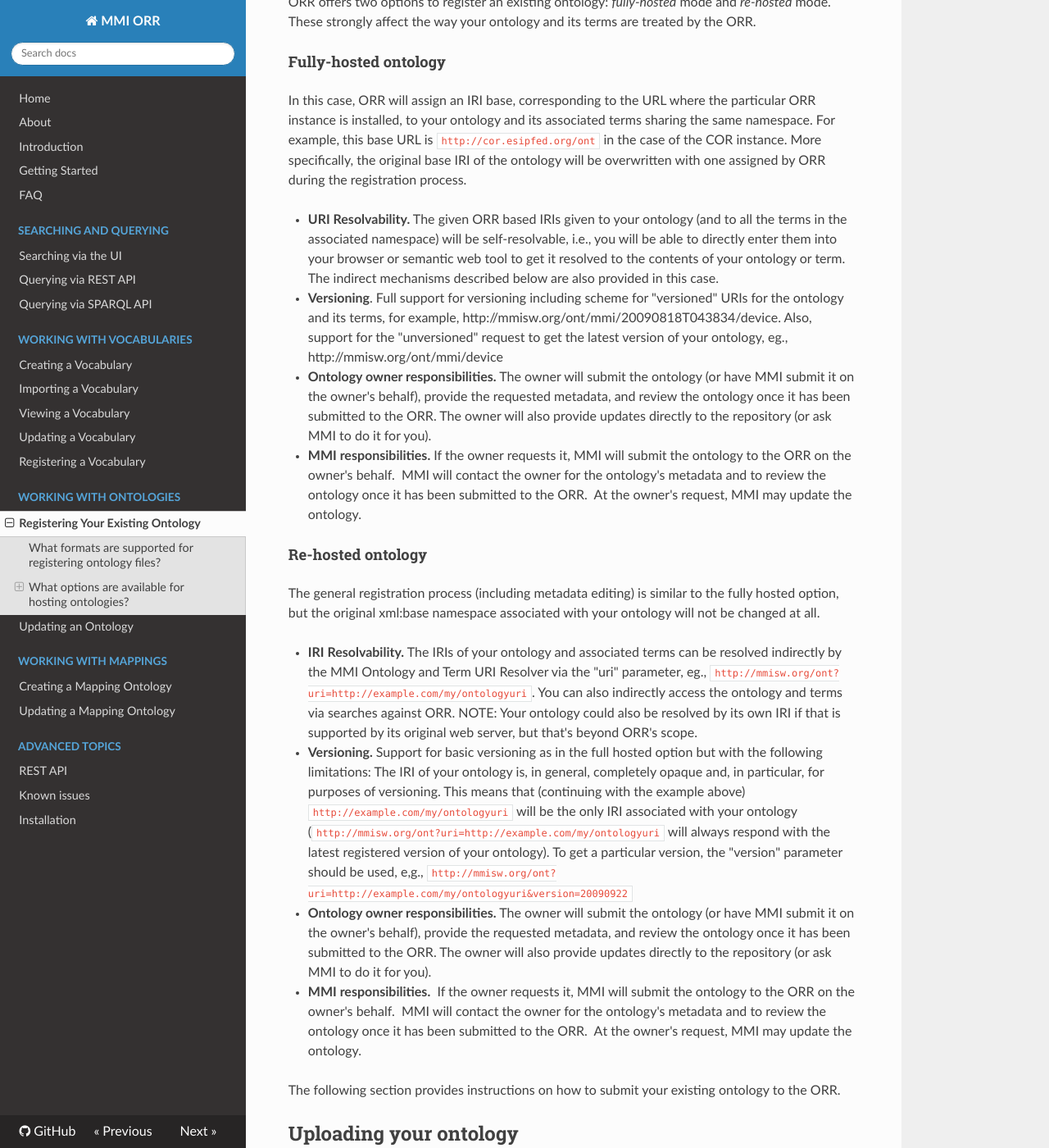
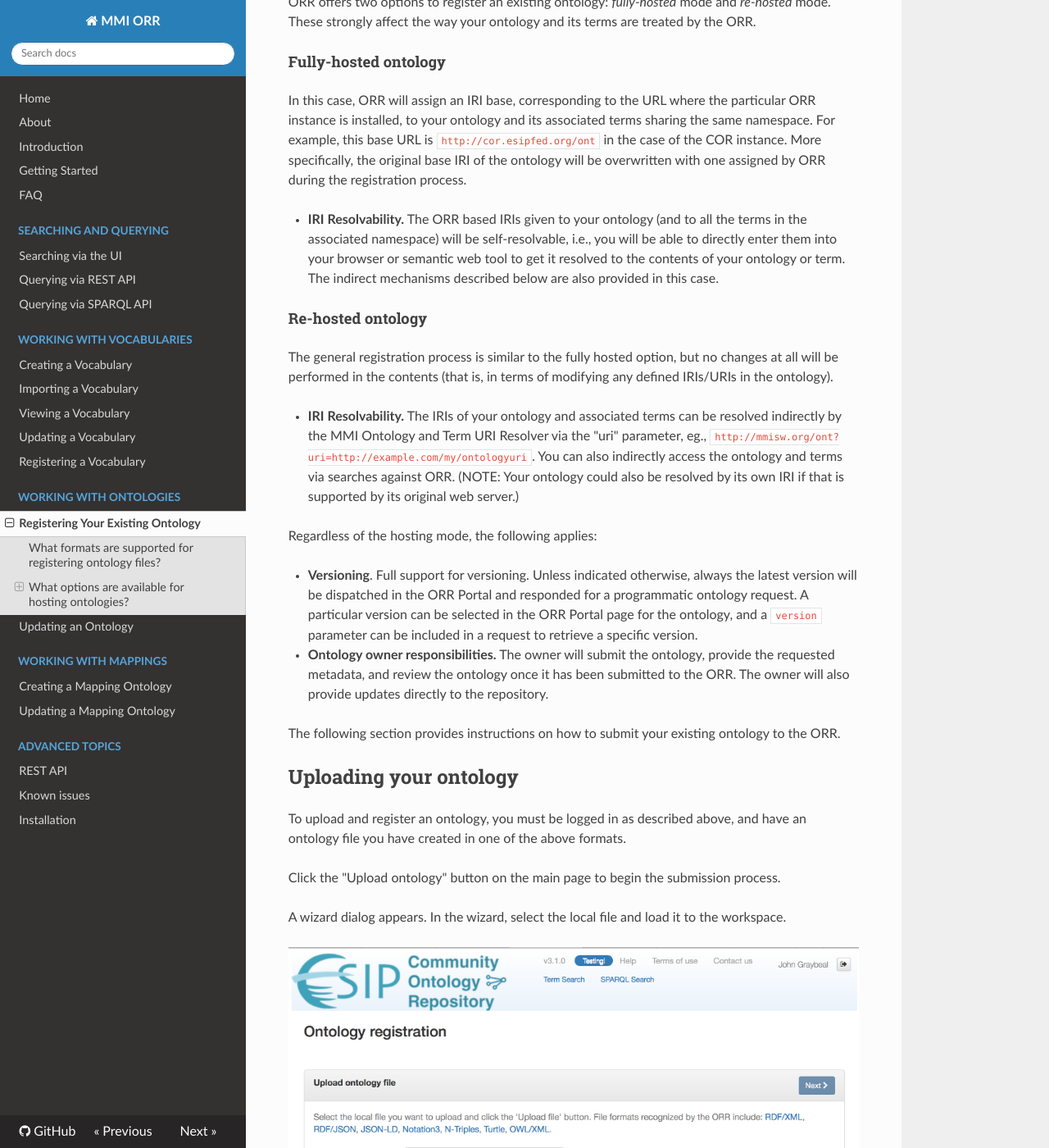
Before and after one commit to mmisw/mmiorr-docs, an MkDocs documentation site: the page built from docs/ontology/new.md, in a window 1280 px wide and 1400 px high, scrolled down 677 px. Shown: the whole window at 82% size. Built offline with MkDocs 1.6.1, drawn with Linux system fonts in a browser that asks for light colours; nearby versions of some CDN libraries; old or Windows-style settings are respelled for this version of MkDocs.

Commit message:
some edits to ontology/new

```diff
--- a/docs/ontology/new.md
+++ b/docs/ontology/new.md
@@ -31,49 +31,40 @@ For example, this base URL is `http://cor.esipfed.org/ont` in the case of the CO
 More specifically, the original base IRI of the ontology will be
 overwritten with one assigned by ORR during the registration process.
 
-*   **URI Resolvability.** The given ORR based IRIs given to your ontology (and to all the terms in the
+*   **IRI Resolvability.** The ORR based IRIs given to your ontology (and to all the terms in the
 associated namespace) will be self-resolvable, i.e., you will be able to directly enter them into your
 browser or semantic web tool to get it resolved to the contents of your ontology or term.
 The indirect mechanisms described below are also provided in this case.
 
-*   **Versioning**. Full support for versioning including scheme for "versioned" URIs for the ontology and its terms, for example, http://mmisw.org/ont/mmi/20090818T043834/device. Also, support for the "unversioned" request to get the latest version of your ontology, eg., http://mmisw.org/ont/mmi/device
 
-*   **Ontology owner responsibilities.** The owner will submit the ontology (or have MMI submit it on the owner's behalf), provide the requested metadata, and review the ontology once it has been submitted to the ORR. The owner will also provide updates directly to the repository (or ask MMI to do it for you).
-
-*   **MMI responsibilities.** If the owner requests it, MMI will submit the ontology to the ORR on the owner's behalf.  MMI will contact the owner for the ontology's metadata and to review the ontology once it has been submitted to the ORR.  At the owner's request, MMI may update the ontology.
 
 #### Re-hosted ontology
 
-The general registration process (including metadata editing) is similar to the fully hosted option, but
-the original xml:base namespace associated with your ontology will not be changed at all.
+The general registration process is similar to the fully hosted option, but
+no changes at all will be performed in the contents
+(that is, in terms of modifying any defined IRIs/URIs in the ontology).
 
 *   **IRI Resolvability.**
 The IRIs of your ontology and associated terms can be resolved indirectly by
 the MMI Ontology and Term URI Resolver via the "uri" parameter, eg.,
 `http://mmisw.org/ont?uri=http://example.com/my/ontologyuri`.
 You can also indirectly access the ontology and terms via searches against ORR.
-NOTE: Your ontology could also be resolved by its own IRI if that is supported by its
-original web server, but that's beyond ORR's scope.
+(NOTE: Your ontology could also be resolved by its own IRI if that is supported by its
+original web server.)
 
-*   **Versioning.**
-Support for basic versioning as in the full hosted option but with the
-following limitations:
-The IRI of your ontology is, in general, completely opaque and, in particular, for purposes of versioning.
-This means that (continuing with the example above) `http://example.com/my/ontologyuri` will be the only
-IRI associated with your ontology (`http://mmisw.org/ont?uri=http://example.com/my/ontologyuri` will always
-respond with the latest registered version of your ontology).
-To get a particular version, the "version" parameter should be used, e,g.,
-`http://mmisw.org/ont?uri=http://example.com/my/ontologyuri&version=20090922`
 
-*   **Ontology owner responsibilities.**
-The owner will submit the ontology (or have MMI submit it on the owner's behalf), provide the requested
-metadata, and review the ontology once it has been submitted to the ORR. The owner will also provide
-updates directly to the repository (or ask MMI to do it for you).
+Regardless of the hosting mode, the following applies:
 
-*   **MMI responsibilities.**
-If the owner requests it, MMI will submit the ontology to the ORR on the owner's behalf.
-MMI will contact the owner for the ontology's metadata and to review the ontology once it has
-been submitted to the ORR.  At the owner's request, MMI may update the ontology.
+*   **Versioning**. Full support for versioning.
+    Unless indicated otherwise, always the latest version will be dispatched in the ORR Portal
+    and responded for a programmatic ontology request.
+    A particular version can be selected in the ORR Portal page for the ontology,
+    and a `version` parameter can be included in a request to retrieve a specific version.
+
+
+*   **Ontology owner responsibilities.** The owner will submit the ontology,
+    provide the requested metadata, and review the ontology once it has been submitted to the ORR.
+    The owner will also provide updates directly to the repository.
 
 The following section provides instructions on how to submit your existing ontology to the ORR.
 
```
